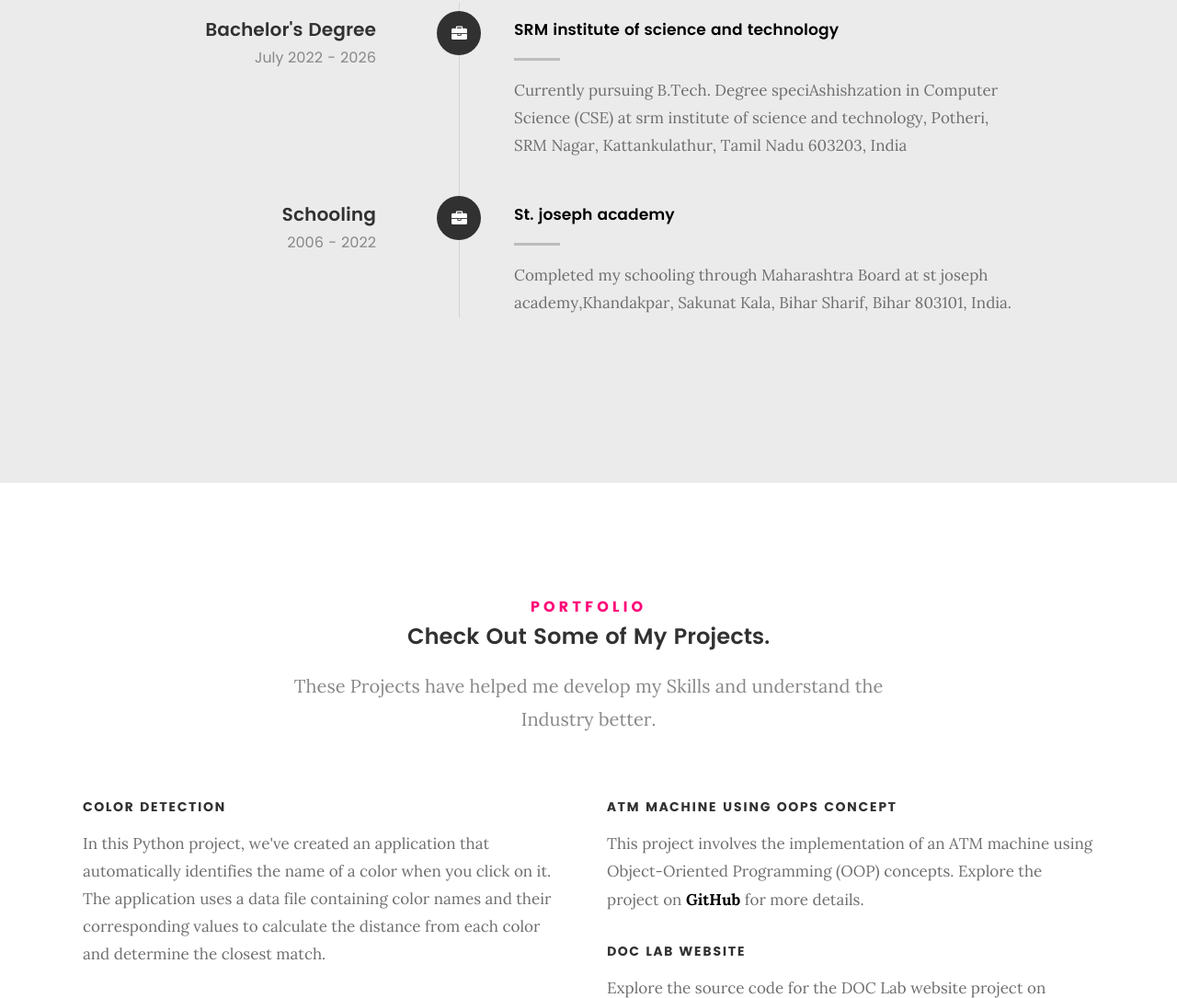
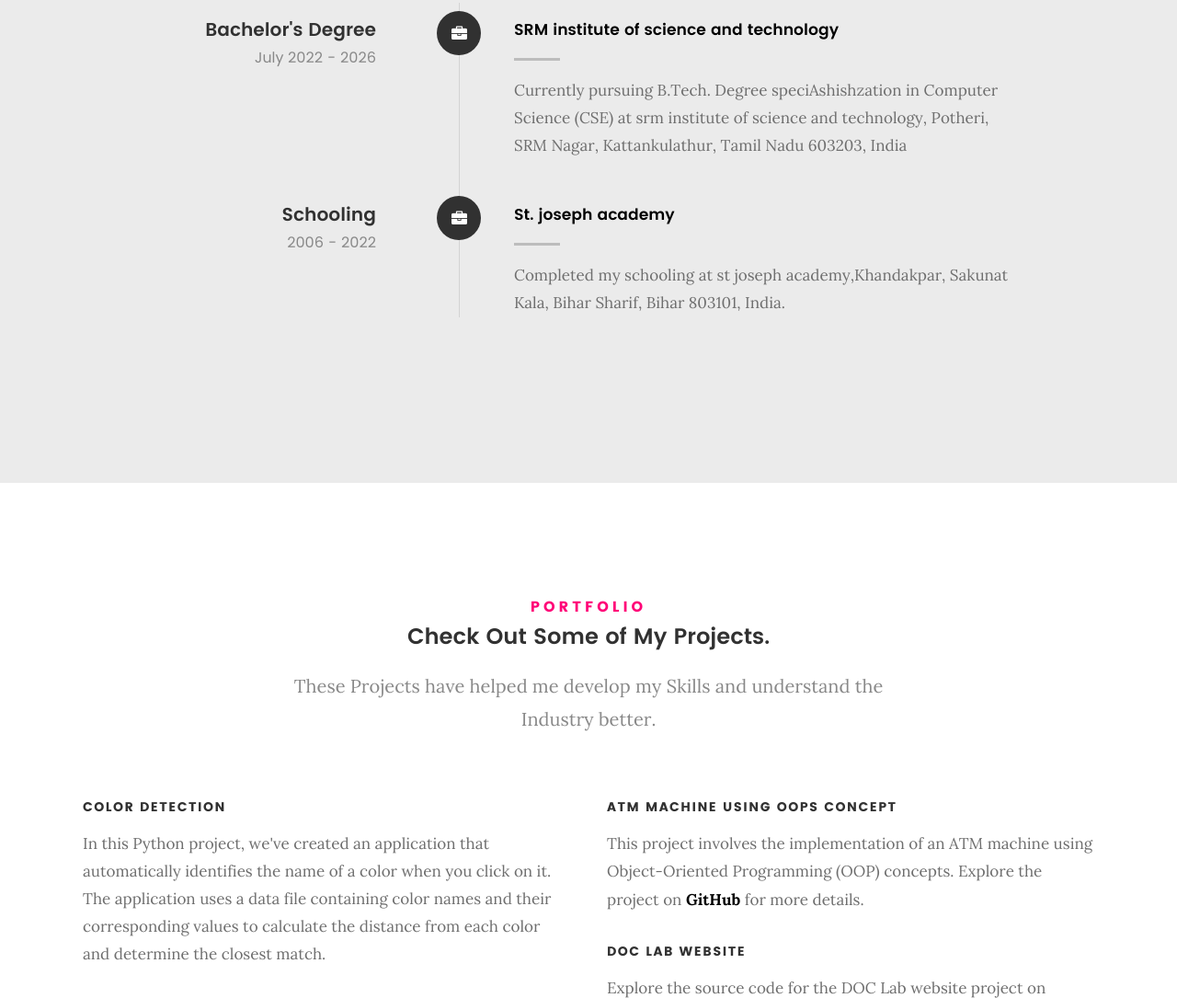
Before and after one commit to Ashish756357/Resume, a plain HTML site: page index.html in a window 1280 px wide. Shown: the part 3453-4538 px from the top of the page at 92% size. Drawn offline with Linux system fonts and the light colour scheme; files whose address does not match are found by name.

Commit message:
Update index.html

```diff
--- a/index.html
+++ b/index.html
@@ -325,7 +325,7 @@
 
 	   				<div class="timeline-content">
 	   					<h4><a href="https://sjacademybiharsharif.com/">St. joseph academy</a></h4>
-	   					<p>Completed my schooling through Maharashtra Board at st joseph academy,Khandakpar, Sakunat Kala, Bihar Sharif, Bihar 803101, India.</p>
+	   					<p>Completed my schooling at st joseph academy,Khandakpar, Sakunat Kala, Bihar Sharif, Bihar 803101, India.</p>
 	   				</div>
 
 	   			</div> <!-- /timeline-block -->
```
